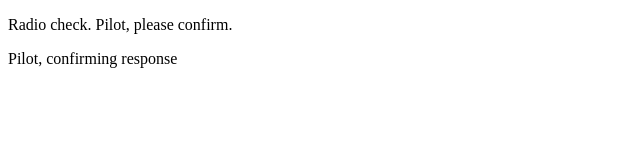
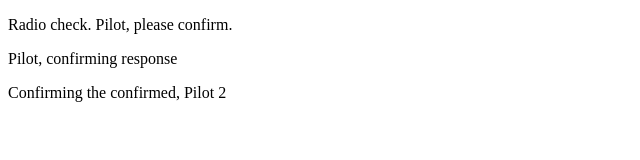
Before and after one commit to treyhickman10/communication-log, a plain HTML site: page index.html in a window 1280 px wide. Shown: the whole page, without its empty margins (0-640 px from the left). Drawn offline with Linux system fonts and the light colour scheme.

Commit message:
pilot 2 confirming

```diff
--- a/index.html
+++ b/index.html
@@ -3,5 +3,6 @@
 	<body>
 		<p>Radio check. Pilot, please confirm.</p>
 		<p>Pilot, confirming response</p>
+		<p>Confirming the confirmed, Pilot 2</p>
 	</body>
 </html>
```
